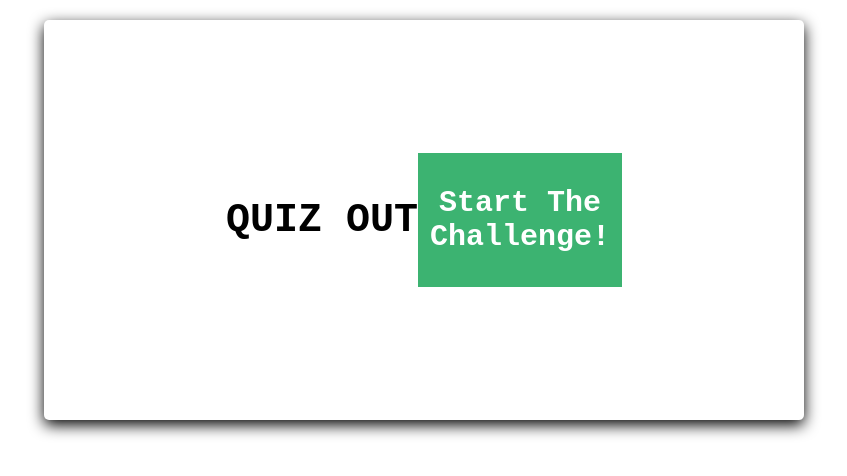
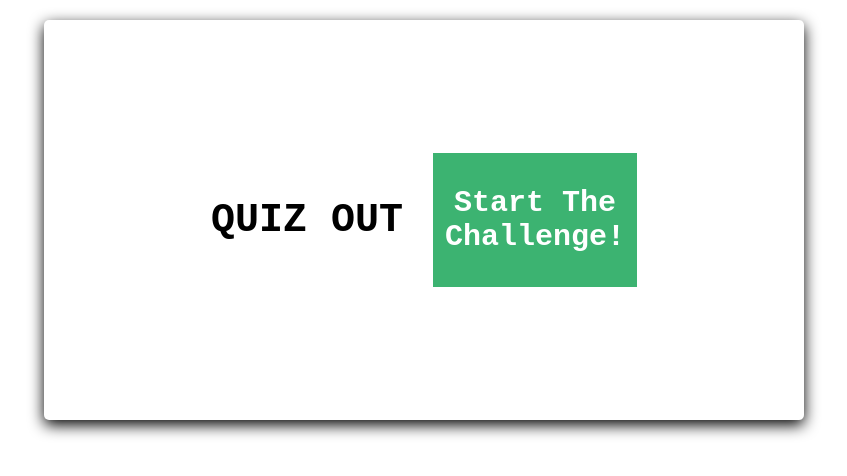
Before and after one commit to warnakey/QuizOut, a plain HTML site: page index.html in a window 1280 px wide. Shown: the whole page, without its empty margins (216-1063 px from the left). Drawn offline with Linux system fonts and the light colour scheme.

Commit message:
Update style.css

```diff
--- a/style.css
+++ b/style.css
@@ -14,6 +14,9 @@ body{
     display: flex;
     align-items: center;
     justify-content: center;
+}
+#title {
+    margin-right: 30px;
 }
 #start{
     font-size: 1.5em;
```
